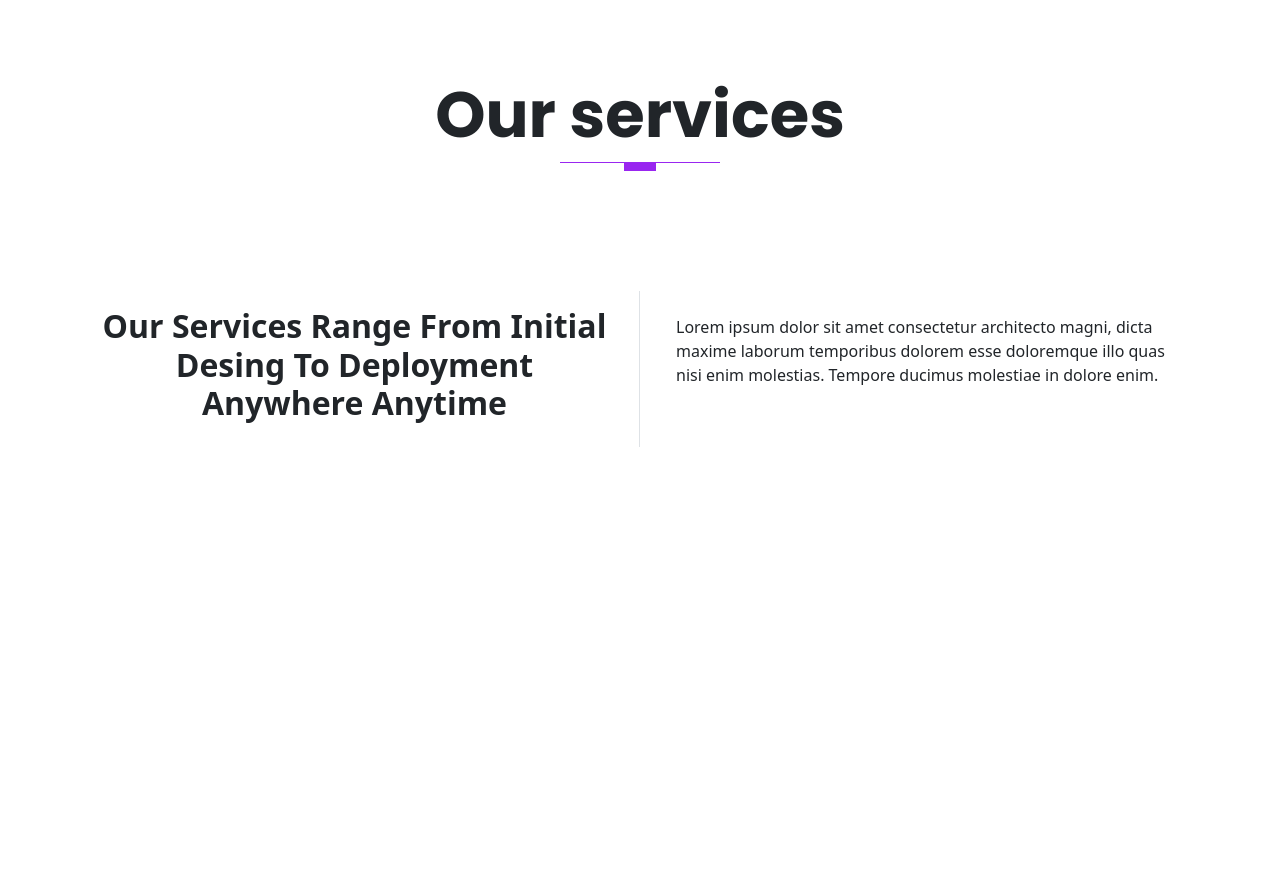
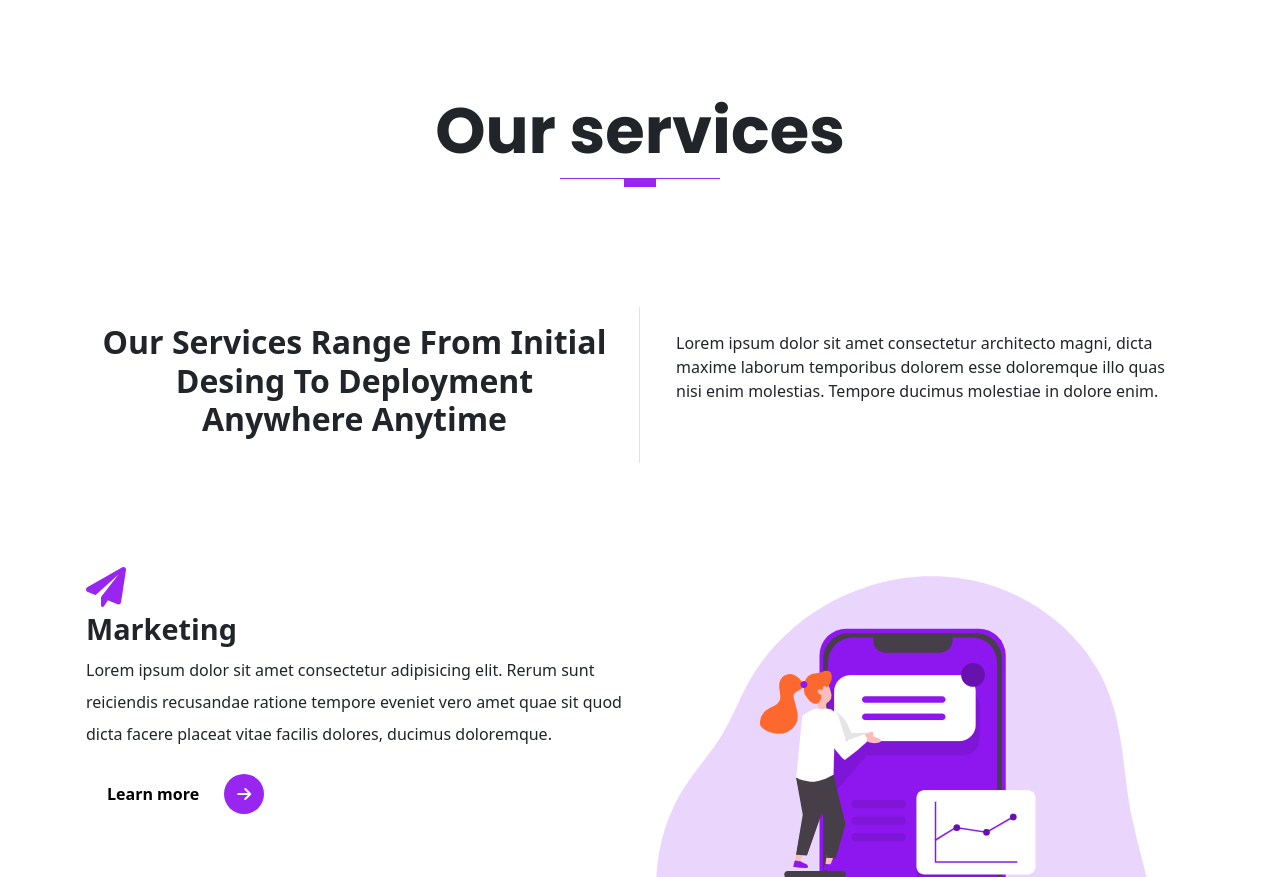
Before and after one commit to brandonOrellana/pagina-bootstrap, a website: page index.html in a window 1280 px wide. Shown: the part 1141-2018 px from the top of the page. Before the commit the page ends 1612 px from the top, so only its background shows below. Drawn offline with Linux system fonts and the light colour scheme.

Commit message:
feat:started service

```diff
--- a/index.html
+++ b/index.html
@@ -110,7 +110,7 @@
      </section>
 
      <!-- section - the services -->
-     <section id="services" class="our-services">
+     <section id="services" class="services">
        <div class="container">
          <div class="row text-center">
            <h1 class="display-3 fw-bold">Our services</h1>
@@ -138,6 +138,89 @@
            </div>
          </div>
        </div>
+
+       <!-- start the content for the services -->
+       <div class="container">
+         <!-- start the marketing content -->
+         <div class="row">
+           <div class="col-lg-6 col-md-6 col-sm-12 col-xs-12 services mt-4">
+             <div class="services__content">
+               <div class="icon fas fa-paper-plane"></div>
+               <h3 class="display-3--title mt-1">Marketing</h3>
+                <p class="lh-lg">
+                    Lorem ipsum dolor sit amet consectetur adipisicing elit.
+                    Rerum sunt reiciendis recusandae ratione tempore eveniet  vero amet quae
+                    sit quod dicta facere placeat vitae facilis dolores, ducimus doloremque.
+                </p>
+                <button type="button" class="rounded-pill btn-rounded">
+                  Learn more
+                  <span>
+                    <i class="fas fa-arrow-right"></i>
+                  </span>
+                </button>
+             </div>
+           </div>
+
+           <div class="col-lg-6 col-md-6 col-sm-12 col-xs-12 services mt-4">
+             <div class="services__content">
+               <img src="images/services/service-1.png" alt="marketing illustration" class="img-fluid">
+             </div>
+           </div>
+         </div>
+         <!-- start the web development content -->
+         <div class="row">
+           <div class="col-lg-6 col-md-6 col-sm-12 col-xs-12 services mt-4">
+             <div class="services__content">
+              <img src="images/services/service-2.png" alt="web development illustration" class="img-fluid">
+             </div>
+           </div>
+           <div class="col-lg-6 col-md-6 col-sm-12 col-xs-12 services mt-4">
+             <div class="services__content">
+              <div class="icon fas fa-cloud-upload-alt"></div>
+              <h3 class="display-3--title mt-1">web development</h3>
+               <p class="lh-lg">
+                   Lorem ipsum dolor sit amet consectetur adipisicing elit.
+                   Rerum sunt reiciendis recusandae ratione tempore eveniet  vero amet quae
+                   sit quod dicta facere placeat vitae facilis dolores, ducimus doloremque.
+               </p>
+               <button type="button" class="rounded-pill btn-rounded">
+                 Learn more
+                 <span>
+                   <i class="fas fa-arrow-right"></i>
+                 </span>
+               </button>
+             </div>
+           </div>
+         </div>
+         <!-- start the cloud hosting content -->
+         <div class="row">
+           <div class="col-lg-6 col-md-6 col-sm-12 col-xs-12 services mt-4">
+             <div class="services__content">
+              <div class="icon fas fa-code"></div>
+              <h3 class="display-3--title mt-1">Cloud hosting</h3>
+               <p class="lh-lg">
+                   Lorem ipsum dolor sit amet consectetur adipisicing elit.
+                   Rerum sunt reiciendis recusandae ratione tempore eveniet  vero amet quae
+                   sit quod dicta facere placeat vitae facilis dolores, ducimus doloremque.
+               </p>
+               <button type="button" class="rounded-pill btn-rounded">
+                 Learn more
+                 <span>
+                   <i class="fas fa-arrow-right"></i>
+                 </span>
+               </button>
+             </div>
+           </div>
+           <div class="col-lg-6 col-md-6 col-sm-12 col-xs-12 services mt-4">
+             <div class="services__content">
+              <img src="images/services/service-3.png" alt="cloud hosting illustration" class="img-fluid">
+             </div>
+           </div>
+         </div>
+       </div>
+
+
+
      </section>
 
 
--- a/scss/components/_typography.scss
+++ b/scss/components/_typography.scss
@@ -48,9 +48,15 @@
 //display 3
 .display-3{
     font-family: 'Poppins',sans-serif;
+
+    &--title{
+        font-size: 1.8rem;
+        text-transform: capitalize;
+        font-weight: 600;
+    }
 }
 
-//borderright
+//border right
 .border-right{
     border-right: 0.1rem solid $gray-300;
     height: 100%;
--- a/scss/sections/_services.scss
+++ b/scss/sections/_services.scss
@@ -0,0 +1,16 @@
+@use'../custom' as *;
+
+.services{
+    position: relative;
+    padding: 1rem 0;
+
+    &__content{
+        padding: 1rem;
+        margin-top: 1.5rem;
+
+        .icon{
+            font-size: 2.5rem;
+            color: $primary;
+        }
+    }
+}
```
Also changed, not shown: assets/css/style.css, images/services/service-1.png (added), images/services/service-2.png (added), images/services/service-3.png (added), 1 other file.
